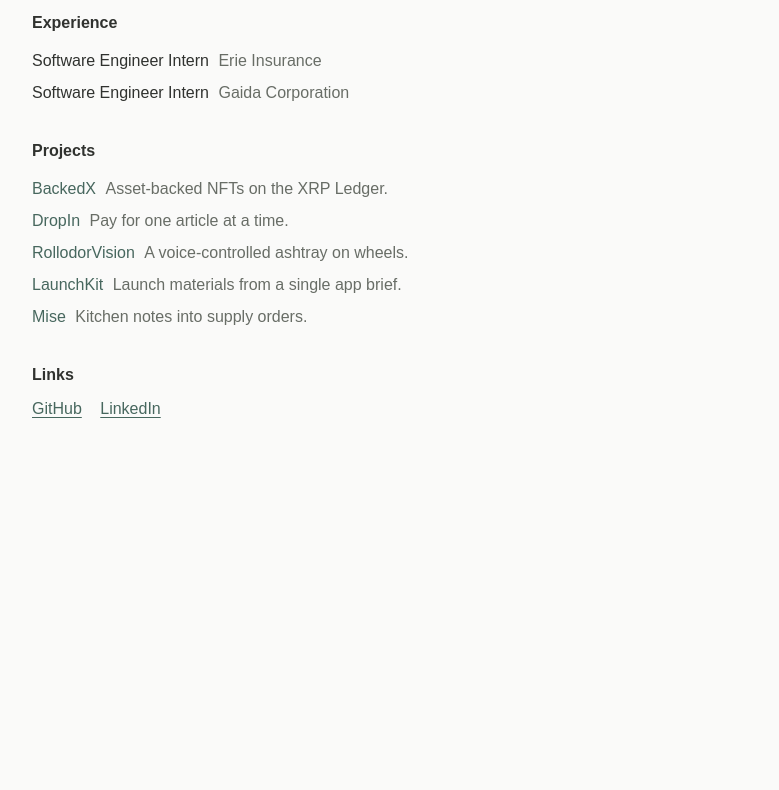
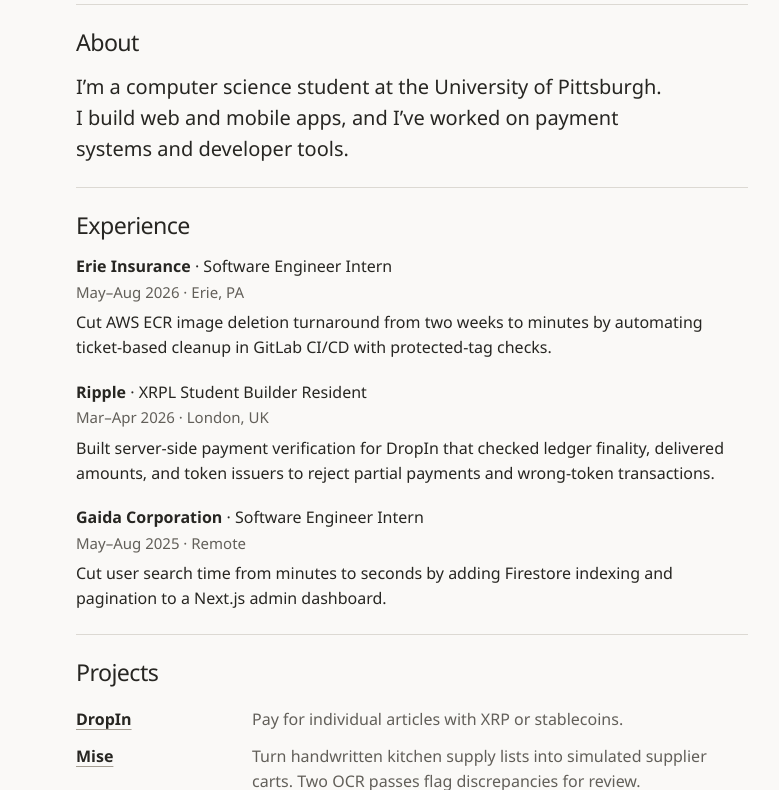
Before and after one commit to aaz50/Aaron-Zheng-Personal-Website, a plain HTML site: page index.html in a window 1280 px wide. Shown: the part 185-975 px from the top of the page, without its empty margins (228-1007 px from the left). Before the commit the page ends 800 px from the top, so only its background shows below. Drawn offline with Linux system fonts and the light colour scheme.

Commit message:
Design revamp

```diff
--- a/build.mjs
+++ b/build.mjs
@@ -2,7 +2,7 @@ import { copyFileSync, cpSync, mkdirSync } from "node:fs";
 
 const output = new URL("./dist/", import.meta.url);
 mkdirSync(output, { recursive: true });
-for (const name of ["index.html", "style.css", "main.js"]) {
+for (const name of ["index.html", "style.css", "main.js", "favicon.svg"]) {
   copyFileSync(new URL(name, import.meta.url), new URL(name, output));
 }
 cpSync(new URL("./previews/", import.meta.url), new URL("previews/", output), { recursive: true });
--- a/index.html
+++ b/index.html
@@ -3,58 +3,86 @@
 <head>
   <meta charset="utf-8">
   <meta name="viewport" content="width=device-width, initial-scale=1">
-  <meta name="theme-color" content="#fafaf9">
-  <meta name="description" content="Aaron Zheng, Computer Science student at the University of Pittsburgh. Experience and projects in software and systems.">
+  <meta name="theme-color" content="#faf9f7">
   <meta property="og:title" content="Aaron Zheng">
   <meta property="og:description" content="Software projects and experience.">
   <title>Aaron Zheng</title>
-  <link rel="icon" href="data:,">
+  <link rel="icon" type="image/svg+xml" href="favicon.svg">
   <link rel="stylesheet" href="style.css">
 </head>
 <body>
-  <a class="skip" href="#experience">Skip to experience</a>
-  <main>
-    <header>
+  <a class="skip" href="#about">Skip to about</a>
+  <main class="page">
+    <header class="overview">
+      <nav class="contents" aria-label="On this page">
+        <a href="#about">About</a>
+        <a href="#experience">Experience</a>
+        <a href="#projects">Projects</a>
+        <a href="#contact">Contact</a>
+      </nav>
       <h1>Aaron Zheng</h1>
-      <p class="bio">Computer Science major with a minor in Economics.  </p>
     </header>
-    <section id="experience">
+
+    <section id="about" class="section">
+      <h2>About</h2>
+      <p class="intro">I’m a computer science student at the University of Pittsburgh. I build web and mobile apps, and I’ve worked on payment systems and developer tools.</p>
+    </section>
+
+    <section id="experience" class="section">
       <h2>Experience</h2>
-      <ul class="entries">
-        <li>Software Engineer Intern <span>Erie Insurance</span></li>
-        <li>Software Engineer Intern <span>Gaida Corporation</span></li>
-      </ul>
-    </section>
-    <section id="projects">
-      <h2>Projects</h2>
-      <ul class="projects">
+      <ul class="experience-list">
         <li>
-          <a class="project" href="https://github.com/aaz50/BackedX"><span>BackedX</span> <span class="summary">Asset-backed NFTs on the XRP Ledger.</span></a>
-          <img class="preview" src="previews/backedx.webp" alt="BackedX home page" width="260" height="166" decoding="async">
+          <h3><strong>Erie Insurance</strong> <span class="role-separator" aria-hidden="true">· </span>Software Engineer Intern</h3>
+          <p class="details">May–Aug 2026 · Erie, PA</p>
+          <p>Cut AWS ECR image deletion turnaround from two weeks to minutes by automating ticket-based cleanup in GitLab CI/CD with protected-tag checks.</p>
         </li>
         <li>
-          <a class="project" href="https://github.com/aaz50/DropIn"><span>DropIn</span> <span class="summary">Pay for one article at a time.</span></a>
-          <img class="preview" src="previews/dropin.webp" alt="DropIn article payment interface" width="260" height="166" decoding="async">
+          <h3><strong>Ripple</strong> <span class="role-separator" aria-hidden="true">· </span>XRPL Student Builder Resident</h3>
+          <p class="details">Mar–Apr 2026 · London, UK</p>
+          <p>Built server-side payment verification for DropIn that checked ledger finality, delivered amounts, and token issuers to reject partial payments and wrong-token transactions.</p>
         </li>
         <li>
-          <a class="project" href="https://github.com/aaz50/RollodorVision"><span>RollodorVision</span> <span class="summary">A voice-controlled ashtray on wheels.</span></a>
-          <img class="preview" src="previews/rollodor.webp" alt="Rollodor robot control panel" width="260" height="166" decoding="async">
-        </li>
-        <li>
-          <a class="project" href="https://github.com/aaz50/LaunchKit"><span>LaunchKit</span> <span class="summary">Launch materials from a single app brief.</span></a>
-          <img class="preview" src="previews/launchkit.webp" alt="LaunchKit project brief form" width="260" height="166" decoding="async">
-        </li>
-        <li>
-          <a class="project" href="https://github.com/aaz50/Mise"><span>Mise</span> <span class="summary">Kitchen notes into supply orders.</span></a>
-          <img class="preview" src="previews/mise.webp" alt="Mise supply order review" width="260" height="166" decoding="async">
+          <h3><strong>Gaida Corporation</strong> <span class="role-separator" aria-hidden="true">· </span>Software Engineer Intern</h3>
+          <p class="details">May–Aug 2025 · Remote</p>
+          <p>Cut user search time from minutes to seconds by adding Firestore indexing and pagination to a Next.js admin dashboard.</p>
         </li>
       </ul>
     </section>
-    <nav aria-label="Links">
-      <h2>Links</h2>
-      <a href="https://github.com/aaz50">GitHub</a>
-      <a href="https://www.linkedin.com/in/aaronzheng06">LinkedIn</a>
-    </nav>
+
+    <section id="projects" class="section">
+      <h2>Projects</h2>
+      <ul class="entries">
+        <li>
+          <a class="project" href="https://github.com/aaz50/DropIn">DropIn</a>
+          <span>Pay for individual articles with XRP or stablecoins.</span>
+          <img class="preview" src="previews/dropin.webp" alt="" width="260" height="166">
+        </li>
+        <li>
+          <a class="project" href="https://github.com/aaz50/Mise">Mise</a>
+          <span>Turn handwritten kitchen supply lists into simulated supplier carts. Two OCR passes flag discrepancies for review.</span>
+          <img class="preview" src="previews/mise.webp" alt="" width="260" height="166">
+        </li>
+        <li>
+          <a class="project" href="https://github.com/aaz50/BackedX">BackedX</a>
+          <span>Mint and trade NFTs backed by XRP escrow. Placed third in the Ripple track at TartanHacks.</span>
+          <img class="preview" src="previews/backedx.webp" alt="" width="260" height="166">
+        </li>
+        <li>
+          <a class="project" href="https://github.com/aaz50/RollodorVision">RollodorVision</a>
+          <span>Vision model for a robotic Belmet Rollodor.</span>
+          <img class="preview" src="previews/rollodor.webp" alt="" width="260" height="166">
+        </li>
+      </ul>
+    </section>
+
+    <section id="contact" class="section">
+      <h2 id="links">Contact</h2>
+      <div class="profiles">
+        <a href="mailto:aaronn.zheng@gmail.com">aaronn.zheng@gmail.com</a>
+        <a href="https://github.com/aaz50">github.com/aaz50</a>
+        <a href="https://www.linkedin.com/in/aaronzheng06">linkedin.com/in/aaronzheng06</a>
+      </div>
+    </section>
   </main>
   <script src="main.js"></script>
 </body>
--- a/main.js
+++ b/main.js
@@ -1,105 +1,188 @@
-const reducedMotion = matchMedia("(prefers-reduced-motion: reduce)");
+// Reversing the direction and sign produces the matching socket on the next tile.
+function edge(dx, dy, side) {
+  if (!side) return `l ${dx} ${dy}`;
+  const point = (along, out) =>
+    `${dx * along - dy * side * out} ${dy * along + dx * side * out}`;
+  return [
+    `l ${point(.4, 0)}`,
+    `c ${point(.08, 0)} ${point(-.04, .18)} ${point(.1, .18)}`,
+    `c ${point(.14, 0)} ${point(.02, -.18)} ${point(.1, -.18)}`,
+    `l ${point(.4, 0)}`
+  ].join(" ");
+}
 
-function showEntrance() {
-  if (location.hash || reducedMotion.matches || !Element.prototype.animate ||
-      !CSS.supports("clip-path", 'path("M0 0L1 1Z")')) return;
+let assemblyStarted = false;
 
-  const page = document.querySelector("main");
+function assemblePage() {
+  const motion = matchMedia("(prefers-reduced-motion: reduce)");
+  if (assemblyStarted || location.hash || scrollY || motion.matches || document.visibilityState !== "visible" ||
+      !Element.prototype.animate || !CSS.supports("clip-path", 'path("M0 0L1 1Z")')) return;
+
+  const storageKey = "resumePuzzlePlayed";
+  try {
+    if (sessionStorage.getItem(storageKey)) return;
+    sessionStorage.setItem(storageKey, "1");
+  } catch {
+    // When storage is blocked, the in-memory flag covers this document.
+  }
+  assemblyStarted = true;
+
+  const width = document.documentElement.clientWidth;
+  const height = document.documentElement.clientHeight;
+  const size = Math.max(74, Math.sqrt(width * height / 130));
+  const cols = Math.max(1, Math.round(width / size));
+  const rows = Math.max(1, Math.round(height / size));
   const overlay = document.createElement("div");
-  overlay.className = "intro";
+  overlay.className = "assembly";
   overlay.inert = true;
   overlay.setAttribute("aria-hidden", "true");
 
-  const width = document.documentElement.clientWidth;
-  const height = innerHeight;
-  const across = Math.round(width * 0.49);
-  const down = Math.round(height * 0.49);
-  const radius = Math.min(21, width / 30);
-  function seam(x1, y1, x2, y2, side) {
-    const dx = x2 - x1;
-    const dy = y2 - y1;
-    const length = Math.hypot(dx, dy);
-    const mx = (x1 + x2) / 2;
-    const my = (y1 + y2) / 2;
-    const ax = dx / length * radius;
-    const ay = dy / length * radius;
-    const pt = (along, out) => (mx + along * ax + side * out * ay) + " " +
-      (my + along * ay - side * out * ax);
-    return "L" + pt(-0.55, 0) + " C" + pt(-0.23, 0.2) + " " + pt(-1, 0.55) + " " + pt(-0.88, 1.14) +
-      " C" + pt(-0.75, 2.06) + " " + pt(0.75, 2.06) + " " + pt(0.88, 1.14) +
-      " C" + pt(1, 0.55) + " " + pt(0.23, 0.2) + " " + pt(0.55, 0) + " L" + x2 + " " + y2;
+  const sections = [...document.querySelector(".page").children].map(section => {
+    const template = section.cloneNode(true);
+    template.removeAttribute("id");
+    template.querySelectorAll("[id]").forEach(element => element.removeAttribute("id"));
+    template.querySelectorAll(".preview").forEach(image => image.remove());
+    return { template, bounds: section.getBoundingClientRect() };
+  });
+  const animations = [];
+  const travelMs = 1000;
+  const staggerMs = 1500;
+  const fadeInMs = 180;
+  const handoffMs = 60;
+  // Shuffle the start slots so arrivals stay evenly spaced across the viewport.
+  const slots = Array.from({ length: rows * cols }, (_, index) => index);
+  for (let i = slots.length - 1; i > 0; i--) {
+    const j = Math.floor(Math.random() * (i + 1));
+    [slots[i], slots[j]] = [slots[j], slots[i]];
+  }
+  const slotMs = staggerMs / Math.max(1, slots.length - 1);
+  for (let row = 0; row < rows; row++) {
+    for (let col = 0; col < cols; col++) {
+      const x = Math.round(col * width / cols);
+      const y = Math.round(row * height / rows);
+      const w = Math.round((col + 1) * width / cols) - x;
+      const h = Math.round((row + 1) * height / rows) - y;
+      const pad = Math.ceil(Math.max(w, h) * .2);
+      const left = x - pad;
+      const top = y - pad;
+      const side = (row + col) % 2 ? 1 : -1;
+      const path = [
+        `M ${pad} ${pad}`,
+        edge(w, 0, row > 0 ? side : 0),
+        edge(0, h, col < cols - 1 ? -side : 0),
+        edge(-w, 0, row < rows - 1 ? side : 0),
+        edge(0, -h, col > 0 ? -side : 0), "Z"
+      ].join(" ");
+      const slot = document.createElement("div");
+      slot.className = "piece-slot";
+      Object.assign(slot.style, {
+        left: left + "px", top: top + "px", width: w + 2 * pad + "px",
+        height: h + 2 * pad + "px", clipPath: `path("${path}")`
+      });
+      const tile = document.createElement("div");
+      tile.className = "piece";
+      slot.append(tile);
+
+      // Clip just the sections touching this tile, using their live line breaks.
+      for (const { template, bounds } of sections) {
+        if (bounds.right < left || bounds.left > x + w + pad ||
+            bounds.bottom < top || bounds.top > y + h + pad) continue;
+        const fragment = template.cloneNode(true);
+        Object.assign(fragment.style, {
+          left: bounds.left - left + "px", top: bounds.top - top + "px", width: bounds.width + "px"
+        });
+        tile.append(fragment);
+      }
+      overlay.append(slot);
+      const angle = Math.random() * 2 * Math.PI;
+      const distance = Math.max(6, Math.min(12, w * .1));
+      const dx = distance * Math.cos(angle);
+      const dy = distance * Math.sin(angle);
+      animations.push(tile.animate([
+        { transform: `translate(${dx}px, ${dy}px) scale(.92)`, opacity: 0, easing: "ease-in-out" },
+        { opacity: 1, offset: fadeInMs / travelMs },
+        { transform: "none", opacity: 1 }
+      ], {
+        duration: travelMs, delay: slots[row * cols + col] * slotMs, fill: "both"
+      }));
+    }
   }
 
-  const animations = [];
+  document.body.append(overlay);
+  // Hand off to the live text as the pieces settle, including pixels along clipped seams.
+  animations.push(overlay.animate([{ opacity: 1 }, { opacity: 0 }], {
+    delay: travelMs + staggerMs - handoffMs, duration: handoffMs, fill: "forwards"
+  }));
+  const listeners = new AbortController();
   const finish = () => {
+    listeners.abort();
     overlay.remove();
-    listeners.abort();
+    animations.forEach(animation => animation.cancel());
   };
-  const listeners = new AbortController();
-  for (let row = 0; row < 2; row++) {
-    for (let col = 0; col < 2; col++) {
-      const x = col ? across : 0, right = col ? width : across;
-      const y = row ? down : 0, bottom = row ? height : down;
-      const path = "M" + x + " " + y +
-        (row ? seam(x, y, right, y, -1) : "L" + right + " " + y) +
-        (col ? "L" + right + " " + bottom : seam(right, y, right, bottom, 1)) +
-        (row ? "L" + x + " " + bottom : seam(right, bottom, x, bottom, 1)) +
-        (col ? seam(x, bottom, x, y, -1) : "L" + x + " " + y) + "Z";
-      const tile = document.createElement("div");
-      tile.className = "intro-piece";
-      tile.style.clipPath = 'path("' + path + '")';
-      const copy = page.cloneNode(true);
-      copy.querySelectorAll("[id]").forEach(el => el.removeAttribute("id"));
-      copy.querySelectorAll(".preview").forEach(img => img.remove());
-      copy.style.transform = "translateY(" + -window.scrollY + "px)";
-      tile.append(copy);
-      overlay.append(tile);
-      const index = row * 2 + col;
-      animations.push(tile.animate([
-        { transform: "translate(" + (col ? 8 : -8) + "px, -" + (row ? 115 : 160) + "px) rotate(" + (col ? 1.2 : -1.2) + "deg)" },
-        { transform: "translate(0, 2px)", offset: 0.84 },
-        { transform: "none" }
-      ], { duration: 720, delay: [145, 60, 0, 115][index], easing: "cubic-bezier(.35,0,.25,1)", fill: "both" }));
+  for (const event of ["resize", "scroll", "pointerdown", "keydown", "pagehide"]) {
+    window.addEventListener(event, finish, { passive: true, signal: listeners.signal });
+  }
+  motion.addEventListener("change", finish, { signal: listeners.signal });
+  Promise.allSettled(animations.map(animation => animation.finished)).then(() => {
+    if (overlay.isConnected) finish();
+  });
+}
+
+// Keep previews out of the flow so hovering never shifts a name or description.
+let visiblePreview;
+function hidePreview() {
+  visiblePreview?.classList.remove("visible");
+  visiblePreview = null;
+}
+function showPreview(link) {
+  hidePreview();
+  const preview = link.parentElement.querySelector(".preview");
+  const left = link.closest(".entries").getBoundingClientRect().right + 16;
+  const width = parseFloat(getComputedStyle(preview).width);
+  if (left + width + 12 > document.documentElement.clientWidth) return;
+
+  preview.style.left = left + "px";
+  preview.classList.add("visible");
+  visiblePreview = preview;
+  positionPreview(link, preview);
+}
+function positionPreview(link, preview) {
+  const anchor = link.getBoundingClientRect();
+  const { height } = preview.getBoundingClientRect();
+  const top = anchor.top + (anchor.height - height) / 2;
+  preview.style.top = Math.max(8, Math.min(top, innerHeight - height - 8)) + "px";
+}
+
+for (const link of document.querySelectorAll(".project")) {
+  const dismissOwnPreview = () => {
+    if (visiblePreview?.parentElement === link.parentElement) hidePreview();
+  };
+  link.addEventListener("pointerenter", event => {
+    if (event.pointerType !== "touch") showPreview(link);
+  });
+  link.addEventListener("pointerleave", () => {
+    if (!link.matches(":focus-visible")) dismissOwnPreview();
+  });
+  link.addEventListener("focus", () => {
+    if (link.matches(":focus-visible")) showPreview(link);
+  });
+  link.addEventListener("blur", dismissOwnPreview);
+}
+window.addEventListener("scroll", () => {
+  if (!visiblePreview) return;
+  const link = visiblePreview.parentElement.querySelector(".project");
+  if (link.matches(":hover, :focus-visible")) {
+    const bounds = link.getBoundingClientRect();
+    if (bounds.bottom > 0 && bounds.top < innerHeight) {
+      positionPreview(link, visiblePreview);
+      return;
     }
   }
-  document.body.append(overlay);
-  for (const type of ["resize", "scroll", "pointerdown", "keydown", "pagehide"]) {
-    window.addEventListener(type, finish, { once: true, passive: true, signal: listeners.signal });
-  }
-  reducedMotion.addEventListener("change", finish, { signal: listeners.signal });
-  Promise.allSettled(animations.map(animation => animation.finished)).then(finish);
-}
-if (document.visibilityState === "visible") showEntrance();
-else document.addEventListener("visibilitychange", showEntrance, { once: true });
-
-const projectList = document.querySelector(".projects");
-let activeRow;
-function hidePreview() {
-  activeRow?.classList.remove("show-preview");
-  activeRow = null;
-}
-function preview(row) {
   hidePreview();
-  const bounds = row.getBoundingClientRect();
-  const room = document.documentElement.clientWidth - bounds.right - 36;
-  if (room < 105) return;
-  row.style.setProperty("--preview-width", Math.min(240, room) + "px");
-  row.classList.add("show-preview");
-  activeRow = row;
-}
-for (const row of projectList.children) {
-  row.addEventListener("pointerenter", event => {
-    if (event.pointerType !== "touch") preview(row);
-  });
-  row.addEventListener("pointerleave", () => {
-    if (activeRow === row && !row.querySelector(":focus-visible")) hidePreview();
-  });
-  row.addEventListener("focusin", event => {
-    if (event.target.matches(":focus-visible")) preview(row);
-  });
-  row.addEventListener("focusout", hidePreview);
-}
+}, { passive: true });
 window.addEventListener("resize", hidePreview);
 document.addEventListener("keydown", event => {
   if (event.key === "Escape") hidePreview();
 });
+
+assemblePage();
--- a/style.css
+++ b/style.css
@@ -1,72 +1,95 @@
 :root {
   color-scheme: light;
-  --paper: #fafaf9;
-  --ink: #30322f;
-  --muted: #686d66;
-  --link: #47675e;
+  --paper: #faf9f7;
+  --ink: #272622;
+  --muted: #625f59;
+  --rule: #dcd9d3;
 }
 * { box-sizing: border-box; }
 body {
   margin: 0;
   background: var(--paper);
   color: var(--ink);
-  font: 16px/1.55 Arial, "Helvetica Neue", sans-serif;
+  font: 1rem/1.55 "Segoe UI", system-ui, sans-serif;
   -webkit-font-smoothing: antialiased;
 }
-main {
-  width: min(100% - 48px, 760px);
+.page {
+  width: min(82%, 42rem);
   margin-inline: auto;
-  padding-block: clamp(42px, 9vh, 112px) 44px;
+  padding-block: clamp(40px, 7vh, 84px) 48px;
 }
-h1, h2, p, ul { margin: 0; }
-h1 { font-size: 32px; font-weight: 650; letter-spacing: -.04em; line-height: 1.18; }
-h2 { font-size: 16px; font-weight: 650; line-height: 1.5; margin-bottom: 10px; }
-.subtitle { color: var(--muted); margin-top: 12px; }
-.bio { max-width: 690px; margin-top: 21px; }
-section, nav { margin-top: 30px; }
-header + section { margin-top: 40px; }
+h1, h2, h3, ul, p { margin: 0; }
 ul { list-style: none; padding: 0; }
-li { line-height: 1.5; }
-.entries li, .project { padding-block: 4px; }
-.entries span, .summary { color: var(--muted); margin-inline-start: 5px; }
-a { color: var(--link); text-underline-offset: 3px; }
-a:focus-visible { outline: 2px solid var(--link); outline-offset: 3px; border-radius: 2px; }
-nav a { display: inline-block; margin-right: 14px; }
-.skip { position: absolute; top: 8px; left: 8px; transform: translateY(-160%); background: var(--paper); }
+h1, h2 { font-weight: 500; }
+h1 { margin-top: 24px; font-size: clamp(2.5rem, 5vw, 3rem); line-height: 1.1; letter-spacing: -.04em; }
+h2 { font-size: 1.45rem; line-height: 1.25; letter-spacing: -.025em; }
+h2 + * { margin-top: 14px; }
+.contents { display: flex; flex-wrap: wrap; gap: 0 clamp(10px, 3vw, 22px); font-size: .9375rem; }
+.profiles { display: grid; justify-items: start; }
+.profiles a { max-width: 100%; overflow-wrap: anywhere; }
+.contents a, .profiles a { padding-block: 4px; }
+.overview { padding-bottom: 25px; }
+.intro { max-width: 52ch; font-size: 1.25rem; text-wrap: pretty; }
+.internship { margin-top: 10px; }
+a {
+  color: inherit;
+  text-decoration-color: #a49e93;
+  text-decoration-thickness: 1px;
+  text-underline-offset: .22em;
+  touch-action: manipulation;
+}
+a:focus-visible { outline: 2px solid var(--ink); outline-offset: 3px; }
+.skip { position: fixed; top: 8px; left: 8px; transform: translateY(-160%); background: var(--paper); z-index: 3; }
 .skip:focus { transform: none; }
-.projects { width: fit-content; max-width: 100%; }
-.projects li { position: relative; }
-.project { display: block; text-decoration: none; }
-.project:is(:hover, :focus-visible) > span:first-child { text-decoration: underline; }
+.section { border-top: 1px solid var(--rule); padding-block: 23px; scroll-margin-top: 20px; }
+.experience-list { display: grid; gap: 20px; }
+.experience-list h3 { font-size: 1rem; font-weight: 400; }
+.details { margin-block: 2px 6px; font-size: .9375rem; color: var(--muted); }
+.entries li {
+  display: grid;
+  grid-template-columns: 10rem minmax(0, 1fr);
+  align-items: baseline;
+  column-gap: 16px;
+  padding-block: 6px;
+}
+strong, .project { font-weight: 600; }
+.project { justify-self: start; }
+.entries li > span { color: var(--muted); }
 .preview {
   display: none;
-  position: absolute;
+  position: fixed;
   z-index: 1;
-  left: calc(100% + 22px);
-  top: 50%;
-  transform: translateY(-50%);
-  width: var(--preview-width, 240px);
+  width: 240px;
   height: auto;
-  aspect-ratio: 1.56;
-  object-fit: contain;
-  border-radius: 5px;
-  background: #fff;
-  box-shadow: 0 2px 14px #303b3517;
+  pointer-events: none;
+  border: 1px solid var(--rule);
+  border-radius: 3px;
+  box-shadow: 0 3px 12px #27262213;
 }
-.preview[src$=".svg"] { padding: 14px; }
-.show-preview .preview { display: block; }
-.intro {
+.preview.visible { display: block; }
+.assembly {
   position: fixed;
   inset: 0;
-  z-index: 5;
+  z-index: 2;
   overflow: hidden;
-  background: #e5e6e1;
   pointer-events: none;
+  background: var(--rule);
 }
-.intro-piece { position: absolute; inset: 0; background: var(--paper); }
-@media (max-width: 650px) {
-  main { width: calc(100% - 40px); padding-block: 38px; }
-  h1 { font-size: 30px; }
-  .projects { max-width: 100%; }
+.piece-slot { position: absolute; }
+.piece { position: absolute; inset: 0; clip-path: inherit; background: var(--paper); }
+.piece > * { position: absolute; }
+@media (hover: hover) and (pointer: fine) {
+  a:hover { text-decoration-color: currentColor; }
 }
-@media (prefers-reduced-motion: reduce), print { .intro { display: none; } }
+@media (max-width: 620px) {
+  .intro { font-size: 1.125rem; }
+  .experience-list h3 strong { display: block; }
+  .role-separator { display: none; }
+  .entries li { grid-template-columns: 1fr; padding-block: 6px; }
+}
+@media (prefers-reduced-motion: no-preference) {
+  html { scroll-behavior: smooth; }
+}
+@media (prefers-reduced-motion: reduce), print {
+  .assembly { display: none; }
+}
```
Also changed, not shown: favicon.svg (added), previews/launchkit.webp (deleted), previews/safeplace.svg (deleted).
